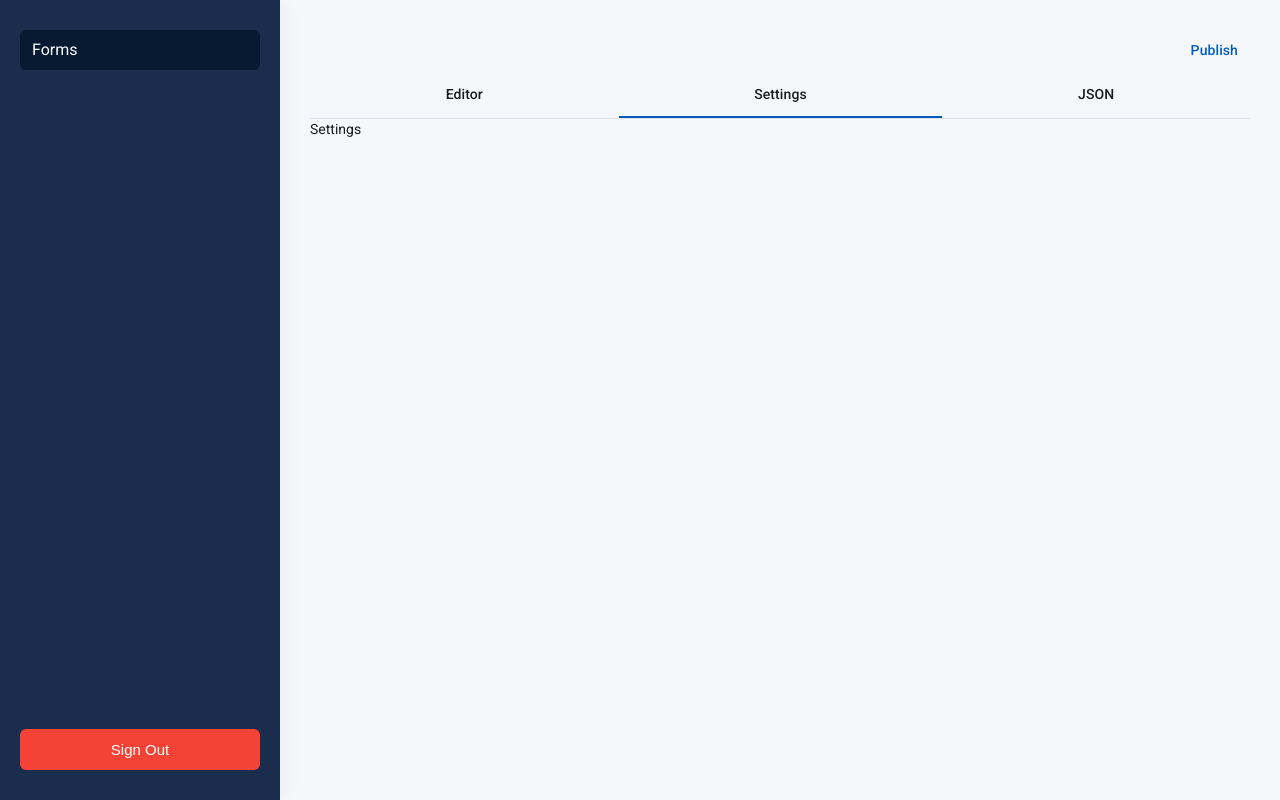
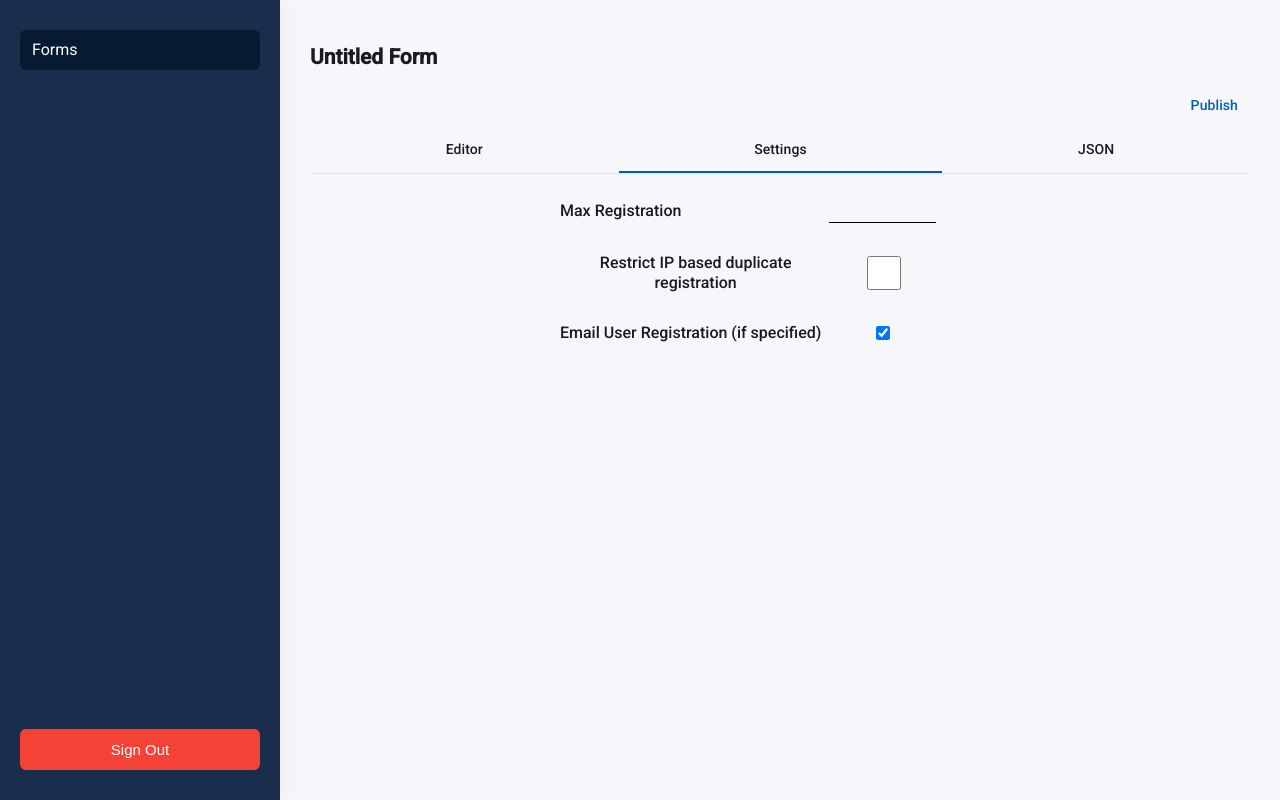
Before and after one commit to mohammedhashim790/formbuilder, an Angular app in the folder frontend/: page /app/view in a window 1280 px wide. Both pictures are taken after a click on the tab "Settings". Built offline with nearby package versions, Linux system fonts and the light colour scheme.

Commit message:
feat(UI): Form Basic Settings

```diff
--- a/frontend/src/styles.css
+++ b/frontend/src/styles.css
@@ -37,13 +37,22 @@ input, textarea, select {
   position: relative;
 }
 
+input::-webkit-outer-spin-button,
+input::-webkit-inner-spin-button {
+  -webkit-appearance: none;
+  margin: 0;
+}
+
+input[type=number] {
+  -moz-appearance: textfield;
+}
+
 
 textarea {
   resize: vertical;
   border-radius: 10px;
   border: 1px solid var(--color-border);
 }
-
 
 
 .text-plain {
--- a/frontend/src/views/create-form/create-form.css
+++ b/frontend/src/views/create-form/create-form.css
@@ -120,3 +120,17 @@ aside {
   font-size: 12px;
   line-height: 1.4;
 }
+
+.settings {
+}
+
+.settings span{
+  width: 100%;
+  flex-direction: row;
+  justify-content: space-between;
+  margin: 10px;
+}
+
+.settings span input{
+  width: 100px;
+}
--- a/frontend/src/views/create-form/create-form.html
+++ b/frontend/src/views/create-form/create-form.html
@@ -1,8 +1,17 @@
+<header>
+
+  <h2>
+    {{ this.formGroup.get('name')?.value }}
+  </h2>
+
   <button matButton style="margin-left: auto" (click)="onSubmit()">
     Publish
   </button>
+</header>
 
-<mat-tab-group>
+<mat-tab-group tabindex="1">
+
+
   <mat-tab label="Editor">
     <div class="view-port">
       <aside class="card toolbar">
@@ -19,8 +28,8 @@
 
       <form class="card content" [formGroup]="formGroup">
         <div class="card">
-          <input class="plain" formControlName="name"/>
-          <textarea class="plain text-plain" formControlName="desc"></textarea>
+          <input class="plain" placeholder="Form Name" formControlName="name"/>
+          <textarea class="plain text-plain" placeholder="Description" formControlName="desc"></textarea>
         </div>
 
         @for (field of field.controls; track field.value; let index = $index) {
@@ -139,14 +148,35 @@
     </div>
   </mat-tab>
 
+  <mat-tab label="Settings">
+    <div class="view-port settings" style="width: 50%; margin-left: auto; margin-right: auto">
+      <form class="card content" [formGroup]="settingsForm">
+        <span>
+          <h3>
+            Max Registration
+          </h3>
+          <input type="number" formControlName="max_count"/>
+        </span>
+        <span>
+          <h3>
+            Restrict IP based duplicate registration
+          </h3>
+          <input type="checkbox" formControlName="ip_restrict"/>
+        </span>
+        <span>
+          <h3>
+            Email User Registration (if specified)
+          </h3>
+          <input type="checkbox" formControlName="email_user"/>
+        </span>
+      </form>
+    </div>
+  </mat-tab>
 
-  <mat-tab label="Settings">
-    Settings
-  </mat-tab>
 
   <mat-tab label="JSON">
     <pre class="preview">
-      {{previewBundle()}}
+      {{ previewBundle() }}
     </pre>
   </mat-tab>
 
--- a/frontend/src/views/create-form/create-form.ts
+++ b/frontend/src/views/create-form/create-form.ts
@@ -28,6 +28,9 @@ export class CreateForm {
   private formBuilder: FormBuilder = new FormBuilder();
   formGroup: FormGroup;
 
+
+  settingsForm: FormGroup;
+
   protected previewBundle = () => JSON.stringify(this.formGroup.value, null, 2);
 
 
@@ -42,7 +45,12 @@ export class CreateForm {
 
   constructor() {
     this.formGroup = this.formBuilder.group({
-      name: new FormControl(''), desc: new FormControl(''), fields: this.formBuilder.array<FormConfig>([])
+      name: new FormControl('Untitled Form'), desc: new FormControl(''), fields: this.formBuilder.array<FormConfig>([])
+    });
+    this.settingsForm = this.formBuilder.group({
+      max_count: new FormControl<number | undefined>(undefined),
+      ip_restrict: new FormControl<boolean>(false),
+      email_user: new FormControl<boolean>(true)
     })
   }
 
@@ -80,7 +88,9 @@ export class CreateForm {
 
 
   protected onSubmit() {
-    console.log(JSON.stringify(this.formGroup.value, null, 2))
+    console.log(JSON.stringify(this.formGroup.value, null, 2));
+
+    console.log(this.settingsForm.value);
   }
 
   protected optionArray(field: FormGroup) {
```
Lines whose indentation alone changed are shown as unchanged.
